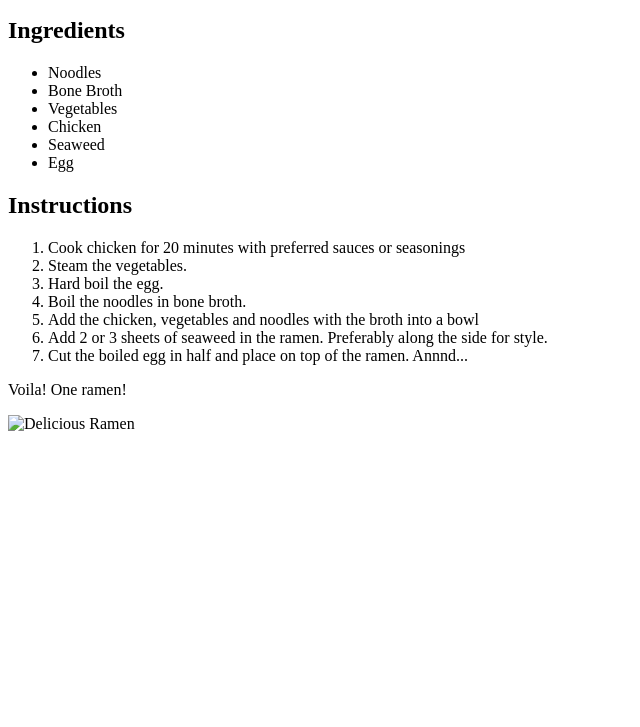
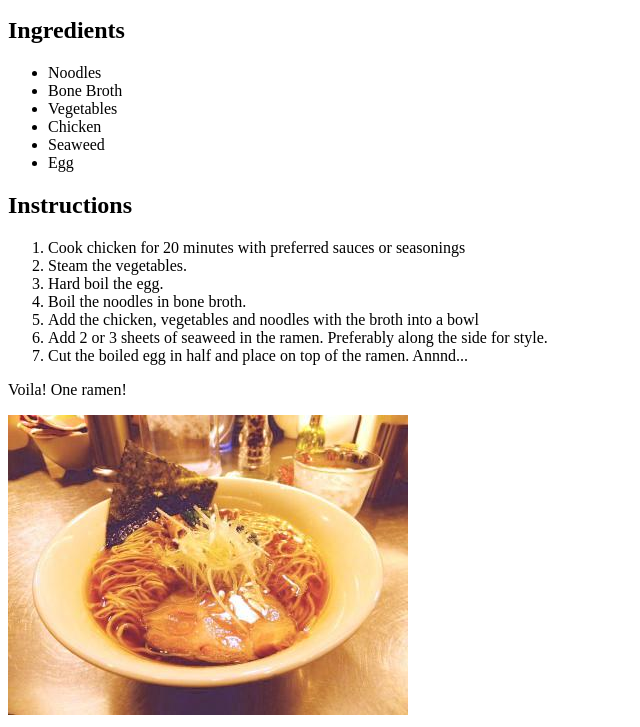
Before and after one commit to kaitokodo0/odin-recipes, a plain HTML site: page recipes/ramen.html in a window 1280 px wide. Shown: the part 127-854 px from the top of the page, without its empty margins (0-640 px from the left). Before the commit the page ends 800 px from the top, so only its background shows below. Drawn offline with Linux system fonts and the light colour scheme.

Commit message:
Updating ramen.html Deleting extra ramen.jpg outside of images folder

```diff
--- a/recipes/ramen.html
+++ b/recipes/ramen.html
@@ -30,6 +30,6 @@
           <li>Cut the boiled egg in half and place on top of the ramen. Annnd...</li>
         </ol>
         <p>Voila! One ramen!</p>
-        <img src="images/ramen.jpg" alt="Delicious Ramen">
+        <img src="../images/ramen.jpg" alt="Delicious Ramen">
 </body>
 </html>
```
